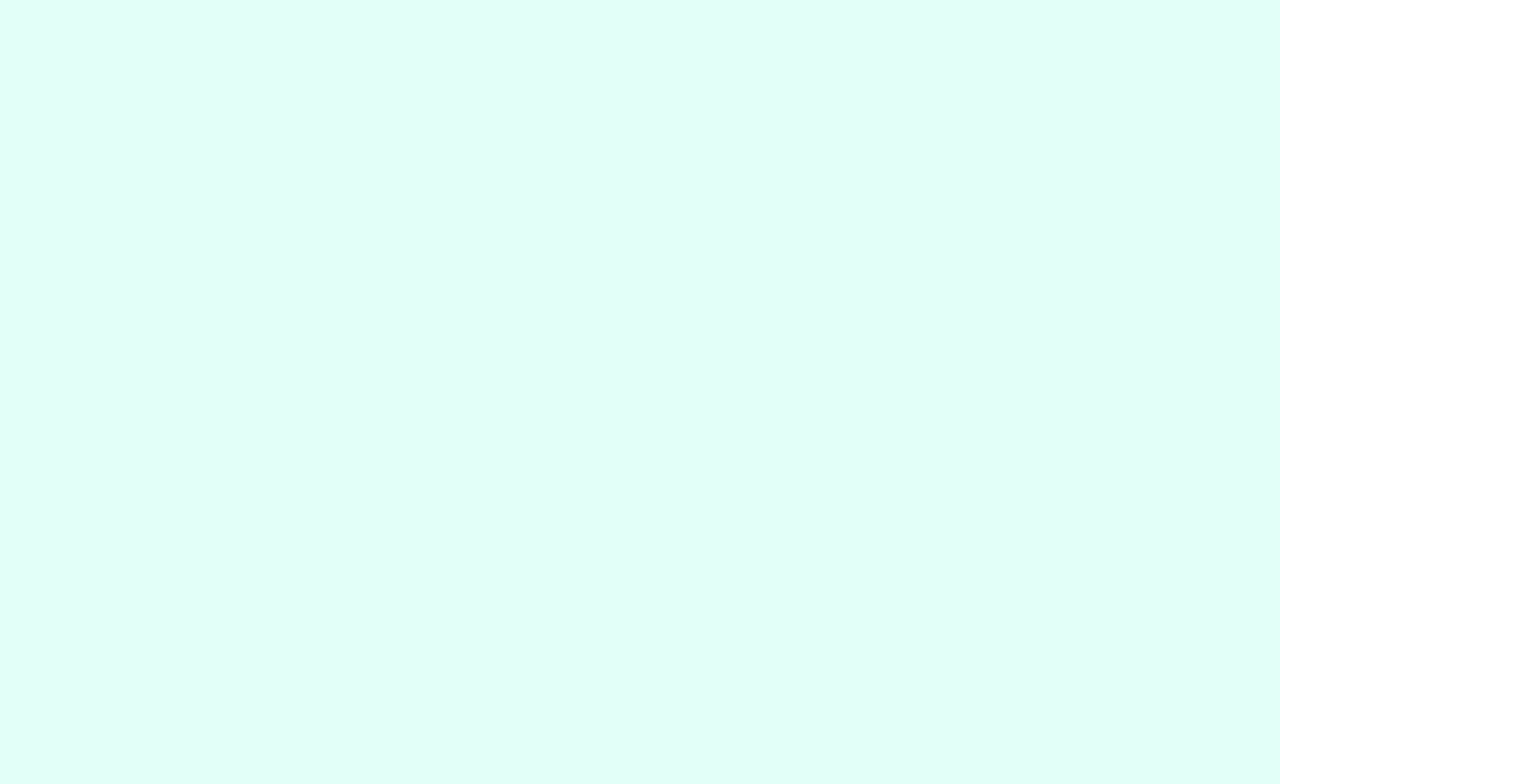
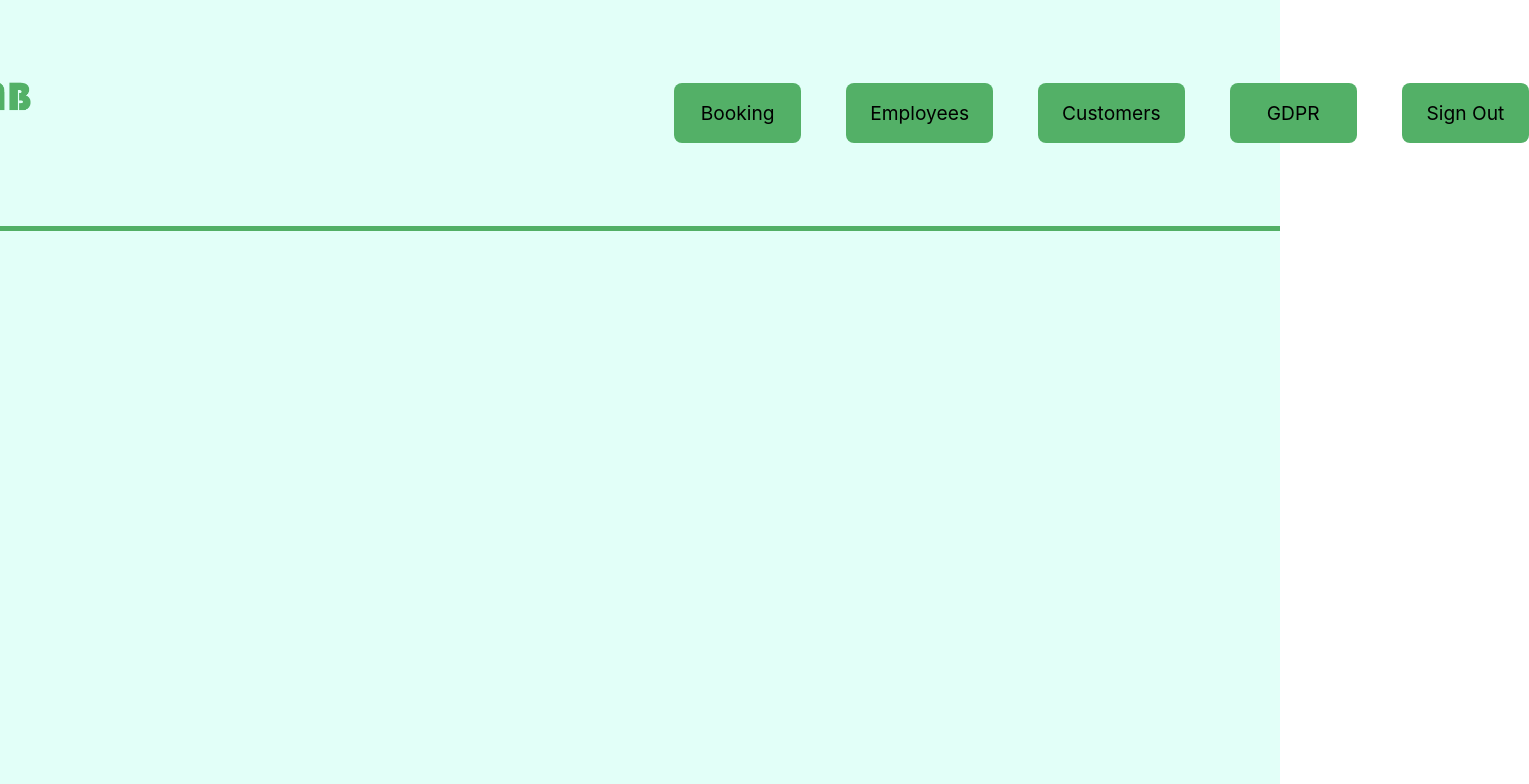
Before and after one commit to natischmidt/CleanCodeFrontend, a React (Vite) app: page / in a window 1280 px wide. Shown: the top 784 px of the page, 1529 px wide, since content can reach past the window. Built offline with nearby package versions, Linux system fonts and the light colour scheme.

Commit message:
Uppdatering: - Förflyttat all design/css till styles i header komponenten istället för App.css
Anton 27/9

```diff
--- a/src/App.css
+++ b/src/App.css
@@ -28,43 +28,3 @@
 .transactionContainer {
   background-color: #E2FFF8;
 }
-
-.headerContainer {
-  height: 13vh;
-  width: 100vw;
-  background-color: #E2FFF8;
-  border-bottom: 5px solid #52af66;
-  display: flex;
-  padding: 20px;
-}
-
-#logo3 {
-  width: 320px;
-  height: 180px;
-}
-
-.menuButtons {
-  display: flex;
-  flex-direction: row;
-  align-items: flex-start;
-  margin-top: 50px;
-  margin-left: 45%;
-  color: #000001;
-}
-
-#Booking, #Employees, #Customers, #GDPR, #SignOut{
-  background-color: #53b067;
-  margin-left: 5%;
-  width: 180px;
-  height: 60px;
-  font-size: 1.2rem;
-  font-weight: normal;
-}
-
-#SignOut {
-  /*margin-left: 72%;*/
-}
-
-@media screen and (max-height: 800px){
-
-}
--- a/src/App.tsx
+++ b/src/App.tsx
@@ -1,10 +1,12 @@
 import './App.css'
 import Footer from './reusableComponents/footer'
+import Header from "./reusableComponents/header";
 
 function App() {
 
     return (
         <>
+            <Header></Header>
             <div className="container">
 
             </div>
--- a/src/reusableComponents/header.tsx
+++ b/src/reusableComponents/header.tsx
@@ -1,21 +1,78 @@
-import './App.css'
-import logo from "../assets/logo2.png";
+import logo from "../assets/logo3.png";
 
-export default function header() {
+export default function Header() {
     return (
-        <>
-            <div className="headerContainer">
-                <div className="logo">
-                    <img id="logo3" src={logo} alt="logo3"/>
-                </div>
-                <div className="menuButtons">
-                    <button id="Booking">Booking</button>
-                    <button id="Employees">Employees</button>
-                    <button id="Customers">Customers</button>
-                    <button id="GDPR">GDPR</button>
-                    <button id="SignOut">SignOut</button>
-                </div>
+        <div className="headerContainer" style={styles.header}>
+            <div className="logo">
+                <img id="logo3" src={logo} alt="logo3" style={styles.logo}/>
             </div>
-        </>
+            <div className="menuButtons" style={styles.menuButtons}>
+                <button id="Booking" style={styles.booking}>Booking</button>
+                <button id="Employees" style={styles.employees}>Employees</button>
+                <button id="Customers" style={styles.customers}>Customers</button>
+                <button id="GDPR" style={styles.gdpr}>GDPR</button>
+                <button id="SignOut" style={styles.signout}>Sign Out</button>
+            </div>
+        </div>
     )
 }
+
+const styles = {
+    header: {
+        backgroundColor: '#E2FFF8',
+        borderBottom: '5px solid #52af66',
+        display: 'flex',
+        padding: '20px',
+        justifyContent: 'center',
+        alignItems: 'center',
+    },
+    logo: {
+        width: '320px',
+        height: '180px',
+    },
+    menuButtons: {
+        display: 'flex',
+        marginLeft: '45%',
+        color: '#000001',
+    },
+    booking: {
+        backgroundColor: '#53b067',
+        marginLeft: '5%',
+        width: '180px',
+        height: '60px',
+        fontSize: '1.2rem',
+        fontWeight: 'normal',
+    },
+    employees: {
+        backgroundColor: '#53b067',
+        marginLeft: '5%',
+        width: '180px',
+        height: '60px',
+        fontSize: '1.2rem',
+        fontWeight: 'normal',
+    },
+    customers: {
+        backgroundColor: '#53b067',
+        marginLeft: '5%',
+        width: '180px',
+        height: '60px',
+        fontSize: '1.2rem',
+        fontWeight: 'normal',
+    },
+    gdpr: {
+        backgroundColor: '#53b067',
+        marginLeft: '5%',
+        width: '180px',
+        height: '60px',
+        fontSize: '1.2rem',
+        fontWeight: 'normal',
+    },
+    signout: {
+        backgroundColor: '#53b067',
+        marginLeft: '5%',
+        width: '180px',
+        height: '60px',
+        fontSize: '1.2rem',
+        fontWeight: 'normal',
+    },
+}
```
